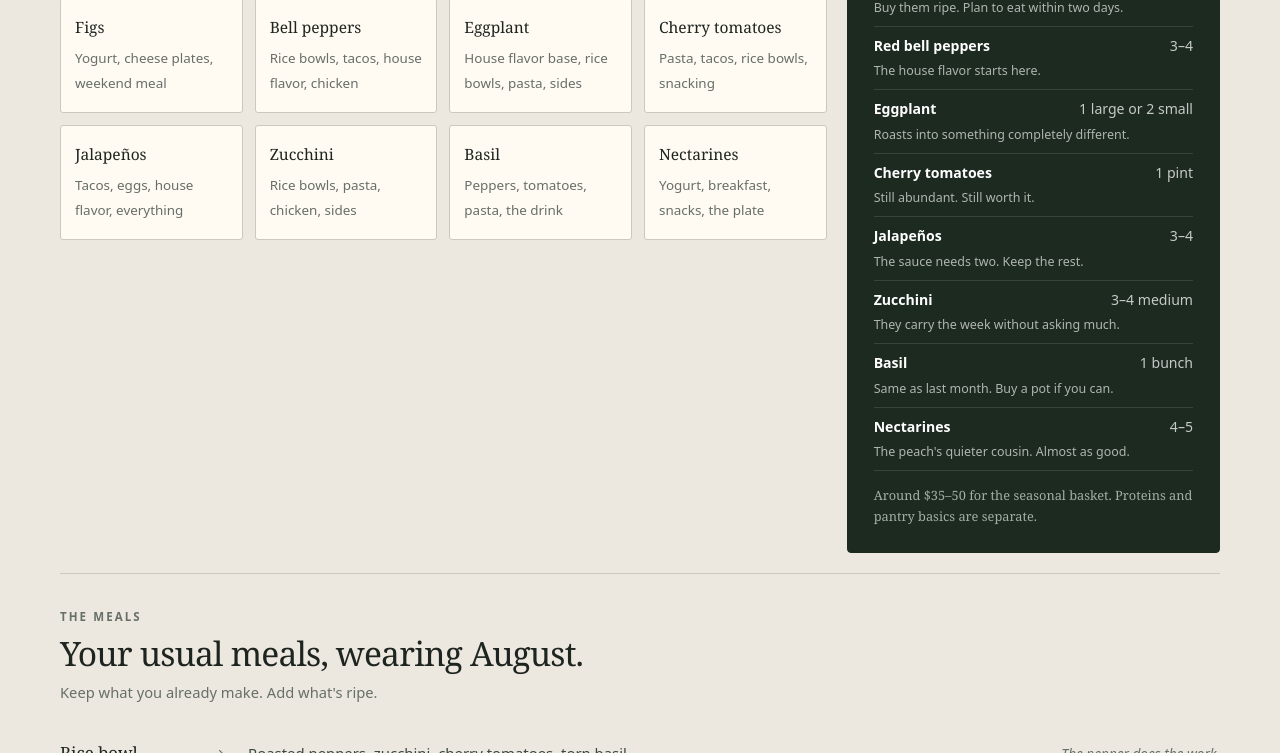
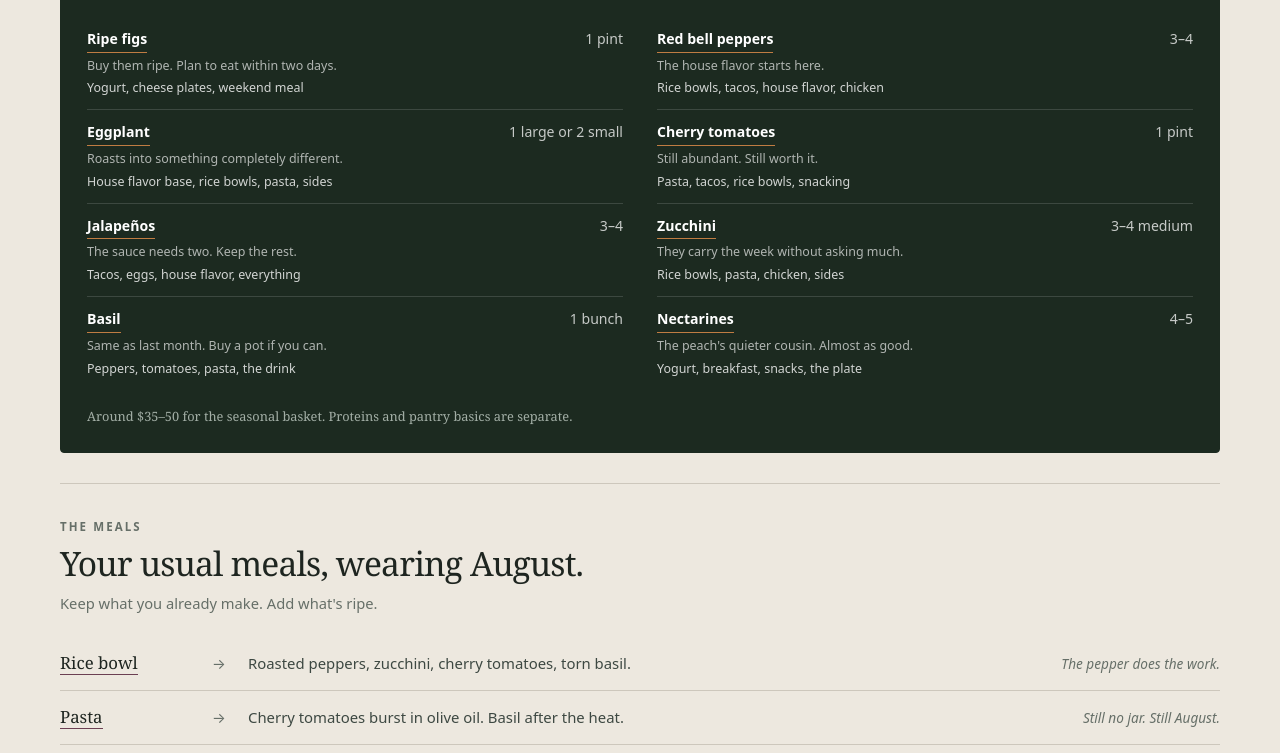
Before and after one commit to bdavey619/seasonal-basket, a plain HTML site: page docs/august/index.html in a window 1280 px wide. Shown: the part 661-1414 px from the top of the page. Drawn offline with Linux system fonts and the light colour scheme.

Commit message:
Drop the tile grid; make the basket rows link to ingredient pages
Two things, and the first was a regression I introduced.

When the mobile basket merge hid the tile grid, the shopping rows
inherited the tiles' content but not their links. On phones the only
route to an ingredient page became the masthead → The Basket. Every row
is now an anchor to that ingredient's page, with the underlined-name
affordance the meal transformations already use — visible at rest, since
on a dark ground a hover-only cue is no cue at all.

That done, the tile grid had nothing left to do. It carried name and
uses; the row carries name, quantity, buying note, uses, and now the
link — a strict superset. And browsing the full set already has a better
home: the ingredient index at /basket/<month>-ingredients/, which shows
each ingredient with a why-now excerpt. The tile grid was a third
representation of the same eight things.

So the basket is now one section: the label, the authored bring_home
heading, and eight linked rows in a single card — two columns above
860px, one below. Removes render_basket_tiles, .basket-grid,
.ingredient-tile, and the merge rules that existed to hide the tiles.

Also drops the hardcoded "One trip. A full week of meals." headline in
favour of bring_home.heading from content, so the line is editable per
edition instead of living in the template, and the card's duplicate
internal heading goes with it.

Verified all eight rows resolve to the right ingredient page in both
editions.

August mobile 5.6 → 5.7 screens; desktop 3,456 → 3,359px. Roughly flat —
the rows are taller than tiles were, but there is now one basket instead
of two.

Co-Authored-By: Claude Opus 5 <noreply@anthropic.com>

```diff
--- a/docs/august/index.html
+++ b/docs/august/index.html
@@ -49,102 +49,55 @@
     </nav>
 
     <div class="grid">
-      <article class="section col-8" id="basket" aria-labelledby="basket-heading">
+      <article class="section col-12" id="basket" aria-labelledby="basket-heading">
         <div class="section-label">The August basket</div>
-        <h2 id="basket-heading">One trip. A full week of meals.</h2>
-        <div class="basket-grid">
+        <h2 id="basket-heading">This is what I&#x27;d bring home.</h2>
+        <div class="card card--dark">
 
-    <a class="ingredient-tile" href="../basket/august-ingredients/figs/">
-      <strong>Figs</strong>
-      <span>Yogurt, cheese plates, weekend meal</span>
-    </a>
-
-    <a class="ingredient-tile" href="../basket/august-ingredients/bell-peppers/">
-      <strong>Bell peppers</strong>
-      <span>Rice bowls, tacos, house flavor, chicken</span>
-    </a>
-
-    <a class="ingredient-tile" href="../basket/august-ingredients/eggplant/">
-      <strong>Eggplant</strong>
-      <span>House flavor base, rice bowls, pasta, sides</span>
-    </a>
-
-    <a class="ingredient-tile" href="../basket/august-ingredients/cherry-tomatoes/">
-      <strong>Cherry tomatoes</strong>
-      <span>Pasta, tacos, rice bowls, snacking</span>
-    </a>
-
-    <a class="ingredient-tile" href="../basket/august-ingredients/jalapenos/">
-      <strong>Jalapeños</strong>
-      <span>Tacos, eggs, house flavor, everything</span>
-    </a>
-
-    <a class="ingredient-tile" href="../basket/august-ingredients/zucchini/">
-      <strong>Zucchini</strong>
-      <span>Rice bowls, pasta, chicken, sides</span>
-    </a>
-
-    <a class="ingredient-tile" href="../basket/august-ingredients/basil/">
-      <strong>Basil</strong>
-      <span>Peppers, tomatoes, pasta, the drink</span>
-    </a>
-
-    <a class="ingredient-tile" href="../basket/august-ingredients/nectarines/">
-      <strong>Nectarines</strong>
-      <span>Yogurt, breakfast, snacks, the plate</span>
-    </a>
-        </div>
-      </article>
-
-      <aside class="card card--dark col-4" aria-label="This week's basket">
-
-<div class="bring-home-heading">
-  <div class="section-label">This week's basket</div>
-  <h2>This is what I&#x27;d bring home.</h2>
-</div>
-<div class="bring-home-list"><div class="bring-home-row">
+<div class="bring-home-list"><a class="bring-home-row" href="../basket/august-ingredients/figs/">
           <span class="bring-home-name">Ripe figs</span>
           <span class="bring-home-qty">1 pint</span>
           <span class="bring-home-note">Buy them ripe. Plan to eat within two days.</span>
           <span class="bring-home-uses">Yogurt, cheese plates, weekend meal</span>
-        </div><div class="bring-home-row">
+        </a><a class="bring-home-row" href="../basket/august-ingredients/bell-peppers/">
           <span class="bring-home-name">Red bell peppers</span>
           <span class="bring-home-qty">3–4</span>
           <span class="bring-home-note">The house flavor starts here.</span>
           <span class="bring-home-uses">Rice bowls, tacos, house flavor, chicken</span>
-        </div><div class="bring-home-row">
+        </a><a class="bring-home-row" href="../basket/august-ingredients/eggplant/">
           <span class="bring-home-name">Eggplant</span>
           <span class="bring-home-qty">1 large or 2 small</span>
           <span class="bring-home-note">Roasts into something completely different.</span>
           <span class="bring-home-uses">House flavor base, rice bowls, pasta, sides</span>
-        </div><div class="bring-home-row">
+        </a><a class="bring-home-row" href="../basket/august-ingredients/cherry-tomatoes/">
           <span class="bring-home-name">Cherry tomatoes</span>
           <span class="bring-home-qty">1 pint</span>
           <span class="bring-home-note">Still abundant. Still worth it.</span>
           <span class="bring-home-uses">Pasta, tacos, rice bowls, snacking</span>
-        </div><div class="bring-home-row">
+        </a><a class="bring-home-row" href="../basket/august-ingredients/jalapenos/">
           <span class="bring-home-name">Jalapeños</span>
           <span class="bring-home-qty">3–4</span>
           <span class="bring-home-note">The sauce needs two. Keep the rest.</span>
           <span class="bring-home-uses">Tacos, eggs, house flavor, everything</span>
-        </div><div class="bring-home-row">
+        </a><a class="bring-home-row" href="../basket/august-ingredients/zucchini/">
           <span class="bring-home-name">Zucchini</span>
           <span class="bring-home-qty">3–4 medium</span>
           <span class="bring-home-note">They carry the week without asking much.</span>
           <span class="bring-home-uses">Rice bowls, pasta, chicken, sides</span>
-        </div><div class="bring-home-row">
+        </a><a class="bring-home-row" href="../basket/august-ingredients/basil/">
           <span class="bring-home-name">Basil</span>
           <span class="bring-home-qty">1 bunch</span>
           <span class="bring-home-note">Same as last month. Buy a pot if you can.</span>
           <span class="bring-home-uses">Peppers, tomatoes, pasta, the drink</span>
-        </div><div class="bring-home-row">
+        </a><a class="bring-home-row" href="../basket/august-ingredients/nectarines/">
           <span class="bring-home-name">Nectarines</span>
           <span class="bring-home-qty">4–5</span>
           <span class="bring-home-note">The peach&#x27;s quieter cousin. Almost as good.</span>
           <span class="bring-home-uses">Yogurt, breakfast, snacks, the plate</span>
-        </div></div>
-<p style="font-size:.8rem;margin-top:14px;opacity:.7">Around $35–50 for the seasonal basket. Proteins and pantry basics are separate.</p>
-      </aside>
+        </a></div>
+<p class="bring-home-cost">Around $35–50 for the seasonal basket. Proteins and pantry basics are separate.</p>
+        </div>
+      </article>
 
       <article class="section col-12" id="meals" aria-labelledby="transforms-heading">
         <div class="section-label">The meals</div>
--- a/docs/css/base.css
+++ b/docs/css/base.css
@@ -252,37 +252,6 @@ a { color: inherit; }
 .col-4  { grid-column: span 4; }
 .col-12 { grid-column: 1 / -1; }
 
-/* ─── Basket ingredient tiles ────────────────────────── */
-.basket-grid {
-  display: grid;
-  grid-template-columns: repeat(4, 1fr);
-  gap: 12px;
-  margin-top: 18px;
-}
-.ingredient-tile {
-  border: 1px solid var(--line);
-  border-radius: 3px;
-  padding: 16px 14px;
-  text-decoration: none;
-  background: #fffaf2;
-  display: block;
-  transition: border-color .15s;
-}
-.ingredient-tile:hover { border-color: var(--primary); }
-.ingredient-tile strong {
-  display: block;
-  margin-bottom: 5px;
-  font-family: Georgia, serif;
-  font-weight: 500;
-  font-size: .97rem;
-}
-.ingredient-tile span {
-  font-family: ui-sans-serif, system-ui, -apple-system, sans-serif;
-  color: var(--muted);
-  font-size: .84rem;
-  line-height: 1.4;
-}
-
 /* ─── Confidence score ───────────────────────────────── */
 .score-number {
   font-size: 5rem;
@@ -316,45 +285,60 @@ a { color: inherit; }
   margin: 6px 0 10px;
 }
 
-/* ─── Shopping card ──────────────────────────────────── */
-.bring-home-heading h2 {
-  font-size: 1.15rem;
-  margin-bottom: 16px;
-}
+/* ─── The basket ─────────────────────────────────────── */
+/* One row per ingredient: what it is, how much, why, what it's for — and a
+   link to its page. The only representation of the basket on the edition
+   page; browsing the full set lives on the ingredient index. */
 .bring-home-list {
-  display: flex;
-  flex-direction: column;
-  gap: 8px;
+  display: grid;
+  grid-template-columns: repeat(2, minmax(0, 1fr));
+  gap: 0 34px;
 }
 .bring-home-row {
   display: grid;
   grid-template-columns: 1fr auto;
-  gap: 4px 10px;
+  gap: 3px 10px;
   font-family: ui-sans-serif, system-ui, -apple-system, sans-serif;
   font-size: .88rem;
-  padding-bottom: 8px;
-  border-bottom: 1px solid rgba(255,255,255,.12);
+  padding: 11px 0;
+  border-bottom: 1px solid rgba(255,255,255,.14);
+  text-decoration: none;
+  color: inherit;
 }
+.bring-home-row:last-child,
+.bring-home-row:nth-last-child(2):nth-child(odd) { border-bottom: none; }
 .bring-home-name {
   font-weight: 600;
+  justify-self: start;
 }
+/* Same affordance the meal transformations use — an underlined name is how a
+   link reads elsewhere on the page, and on a dark ground it needs to be
+   visible at rest, not only on hover. */
+a.bring-home-row .bring-home-name {
+  border-bottom: 1px solid var(--accent);
+  padding-bottom: 1px;
+}
+a.bring-home-row:hover .bring-home-name { color: var(--accent); }
 .bring-home-qty {
   text-align: right;
   opacity: .75;
   white-space: nowrap;
+  font-variant-numeric: tabular-nums;
 }
 .bring-home-note {
   grid-column: 1 / -1;
   font-size: .78rem;
   opacity: .65;
 }
-/* Revealed only below 860px, where the basket tile grid is hidden and this
-   list carries both jobs. See the merge rule in the responsive block. */
 .bring-home-uses {
-  display: none;
   grid-column: 1 / -1;
   font-size: .78rem;
   opacity: .8;
+}
+.bring-home-cost {
+  font-size: .8rem;
+  margin-top: 16px;
+  opacity: .7;
 }
 
 /* ─── Field notes ────────────────────────────────────── */
@@ -918,9 +902,6 @@ footer {
 /* ─── Responsive ─────────────────────────────────────── */
 @media (max-width: 1000px) {
   .ingredient-index-grid { grid-template-columns: repeat(2, 1fr); }
-  /* Four tiles inside a narrowed col-8 wrap to three or four lines each.
-     Two columns keeps the tiles legible until the merge takes over at 860px. */
-  .basket-grid { grid-template-columns: repeat(2, 1fr); }
 }
 @media (max-width: 860px) {
   .hero { grid-template-columns: 1fr; padding: 32px 0 16px; gap: 18px; }
@@ -932,22 +913,11 @@ footer {
   .grid > [id] { scroll-margin-top: 52px; }
   .col-8, .col-7, .col-5, .col-4, .col-12 { grid-column: 1 / -1; }
 
-  /* ── The basket merge ──────────────────────────────
-     Stacked into one column, the tile grid and the shopping list became the
-     same eight ingredients listed twice in a row — over two phone screens of
-     repetition. Below this breakpoint the tiles are dropped and each shopping
-     row grows a uses line, so one list answers both what to buy and what for.
-     The side-by-side pairing is kept above 860px, where it reads as intended. */
-  #basket .basket-grid { display: none; }
-  #basket { padding-bottom: 0; }
-  .bring-home-uses { display: block; }
-  .bring-home-row { gap: 3px 10px; padding-bottom: 11px; }
-  /* The basket section heading above now introduces this list, so the card's
-     own heading would be the second of two stacked headings saying one thing. */
-  .bring-home-heading { display: none; }
-  .card--dark { margin-top: 4px; }
-
-  .basket-grid { grid-template-columns: repeat(2, 1fr); }
+  /* One column of rows once two no longer fit. */
+  .bring-home-list { grid-template-columns: minmax(0, 1fr); gap: 0; }
+  .bring-home-row:nth-last-child(2):nth-child(odd) {
+    border-bottom: 1px solid rgba(255,255,255,.14);
+  }
   .week-buckets { grid-template-columns: 1fr; gap: 24px; }
   .two-col { grid-template-columns: 1fr; }
   .ingredient-body { grid-template-columns: 1fr; }
@@ -973,7 +943,6 @@ footer {
 }
 @media (max-width: 400px) {
   .ingredient-index-grid { grid-template-columns: 1fr; }
-  .basket-grid { grid-template-columns: 1fr; }
 }
 
 /* ─── Publication homepage ───────────────────────────────── */
--- a/src/css/base.css
+++ b/src/css/base.css
@@ -252,37 +252,6 @@ a { color: inherit; }
 .col-4  { grid-column: span 4; }
 .col-12 { grid-column: 1 / -1; }
 
-/* ─── Basket ingredient tiles ────────────────────────── */
-.basket-grid {
-  display: grid;
-  grid-template-columns: repeat(4, 1fr);
-  gap: 12px;
-  margin-top: 18px;
-}
-.ingredient-tile {
-  border: 1px solid var(--line);
-  border-radius: 3px;
-  padding: 16px 14px;
-  text-decoration: none;
-  background: #fffaf2;
-  display: block;
-  transition: border-color .15s;
-}
-.ingredient-tile:hover { border-color: var(--primary); }
-.ingredient-tile strong {
-  display: block;
-  margin-bottom: 5px;
-  font-family: Georgia, serif;
-  font-weight: 500;
-  font-size: .97rem;
-}
-.ingredient-tile span {
-  font-family: ui-sans-serif, system-ui, -apple-system, sans-serif;
-  color: var(--muted);
-  font-size: .84rem;
-  line-height: 1.4;
-}
-
 /* ─── Confidence score ───────────────────────────────── */
 .score-number {
   font-size: 5rem;
@@ -316,45 +285,60 @@ a { color: inherit; }
   margin: 6px 0 10px;
 }
 
-/* ─── Shopping card ──────────────────────────────────── */
-.bring-home-heading h2 {
-  font-size: 1.15rem;
-  margin-bottom: 16px;
-}
+/* ─── The basket ─────────────────────────────────────── */
+/* One row per ingredient: what it is, how much, why, what it's for — and a
+   link to its page. The only representation of the basket on the edition
+   page; browsing the full set lives on the ingredient index. */
 .bring-home-list {
-  display: flex;
-  flex-direction: column;
-  gap: 8px;
+  display: grid;
+  grid-template-columns: repeat(2, minmax(0, 1fr));
+  gap: 0 34px;
 }
 .bring-home-row {
   display: grid;
   grid-template-columns: 1fr auto;
-  gap: 4px 10px;
+  gap: 3px 10px;
   font-family: ui-sans-serif, system-ui, -apple-system, sans-serif;
   font-size: .88rem;
-  padding-bottom: 8px;
-  border-bottom: 1px solid rgba(255,255,255,.12);
+  padding: 11px 0;
+  border-bottom: 1px solid rgba(255,255,255,.14);
+  text-decoration: none;
+  color: inherit;
 }
+.bring-home-row:last-child,
+.bring-home-row:nth-last-child(2):nth-child(odd) { border-bottom: none; }
 .bring-home-name {
   font-weight: 600;
+  justify-self: start;
 }
+/* Same affordance the meal transformations use — an underlined name is how a
+   link reads elsewhere on the page, and on a dark ground it needs to be
+   visible at rest, not only on hover. */
+a.bring-home-row .bring-home-name {
+  border-bottom: 1px solid var(--accent);
+  padding-bottom: 1px;
+}
+a.bring-home-row:hover .bring-home-name { color: var(--accent); }
 .bring-home-qty {
   text-align: right;
   opacity: .75;
   white-space: nowrap;
+  font-variant-numeric: tabular-nums;
 }
 .bring-home-note {
   grid-column: 1 / -1;
   font-size: .78rem;
   opacity: .65;
 }
-/* Revealed only below 860px, where the basket tile grid is hidden and this
-   list carries both jobs. See the merge rule in the responsive block. */
 .bring-home-uses {
-  display: none;
   grid-column: 1 / -1;
   font-size: .78rem;
   opacity: .8;
+}
+.bring-home-cost {
+  font-size: .8rem;
+  margin-top: 16px;
+  opacity: .7;
 }
 
 /* ─── Field notes ────────────────────────────────────── */
@@ -918,9 +902,6 @@ footer {
 /* ─── Responsive ─────────────────────────────────────── */
 @media (max-width: 1000px) {
   .ingredient-index-grid { grid-template-columns: repeat(2, 1fr); }
-  /* Four tiles inside a narrowed col-8 wrap to three or four lines each.
-     Two columns keeps the tiles legible until the merge takes over at 860px. */
-  .basket-grid { grid-template-columns: repeat(2, 1fr); }
 }
 @media (max-width: 860px) {
   .hero { grid-template-columns: 1fr; padding: 32px 0 16px; gap: 18px; }
@@ -932,22 +913,11 @@ footer {
   .grid > [id] { scroll-margin-top: 52px; }
   .col-8, .col-7, .col-5, .col-4, .col-12 { grid-column: 1 / -1; }
 
-  /* ── The basket merge ──────────────────────────────
-     Stacked into one column, the tile grid and the shopping list became the
-     same eight ingredients listed twice in a row — over two phone screens of
-     repetition. Below this breakpoint the tiles are dropped and each shopping
-     row grows a uses line, so one list answers both what to buy and what for.
-     The side-by-side pairing is kept above 860px, where it reads as intended. */
-  #basket .basket-grid { display: none; }
-  #basket { padding-bottom: 0; }
-  .bring-home-uses { display: block; }
-  .bring-home-row { gap: 3px 10px; padding-bottom: 11px; }
-  /* The basket section heading above now introduces this list, so the card's
-     own heading would be the second of two stacked headings saying one thing. */
-  .bring-home-heading { display: none; }
-  .card--dark { margin-top: 4px; }
-
-  .basket-grid { grid-template-columns: repeat(2, 1fr); }
+  /* One column of rows once two no longer fit. */
+  .bring-home-list { grid-template-columns: minmax(0, 1fr); gap: 0; }
+  .bring-home-row:nth-last-child(2):nth-child(odd) {
+    border-bottom: 1px solid rgba(255,255,255,.14);
+  }
   .week-buckets { grid-template-columns: 1fr; gap: 24px; }
   .two-col { grid-template-columns: 1fr; }
   .ingredient-body { grid-template-columns: 1fr; }
@@ -973,7 +943,6 @@ footer {
 }
 @media (max-width: 400px) {
   .ingredient-index-grid { grid-template-columns: 1fr; }
-  .basket-grid { grid-template-columns: 1fr; }
 }
 
 /* ─── Publication homepage ───────────────────────────────── */
```
Also changed, not shown: docs/july/index.html (+15 -62 lines), 1 other file.
